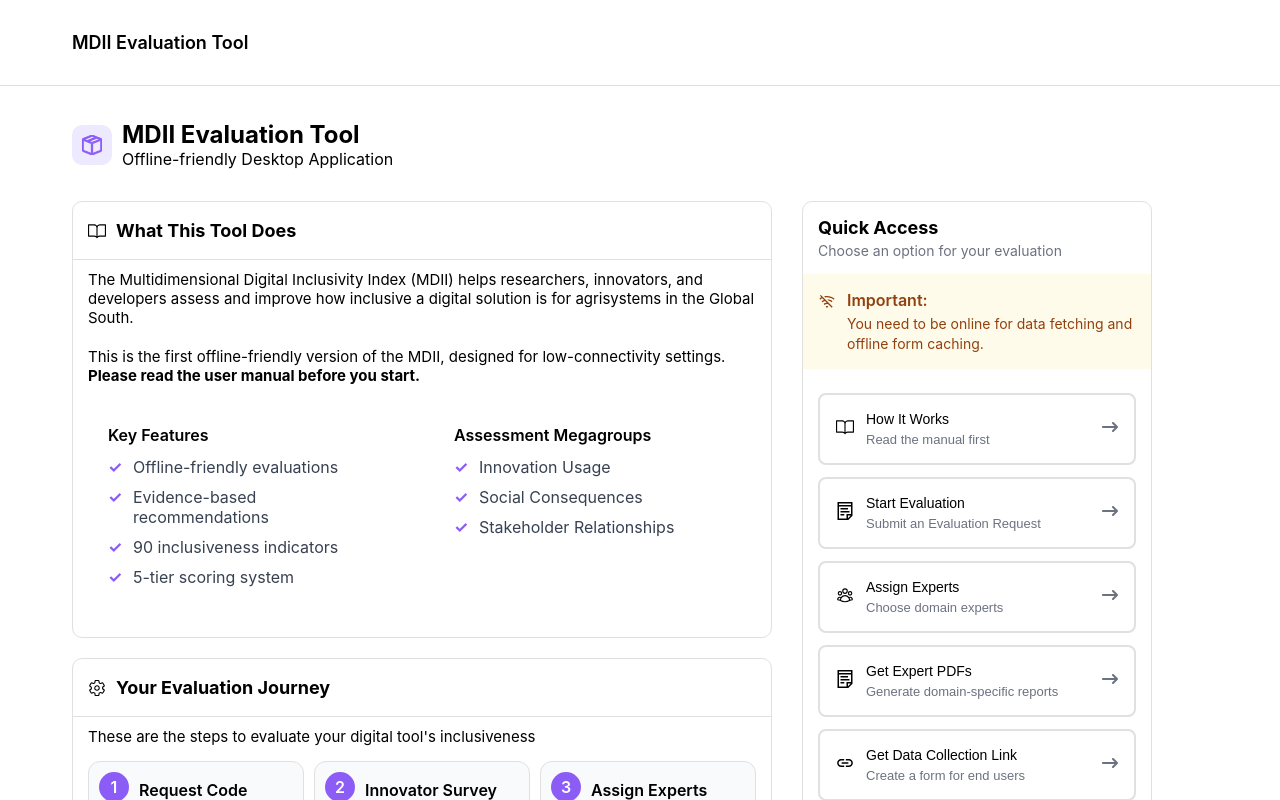
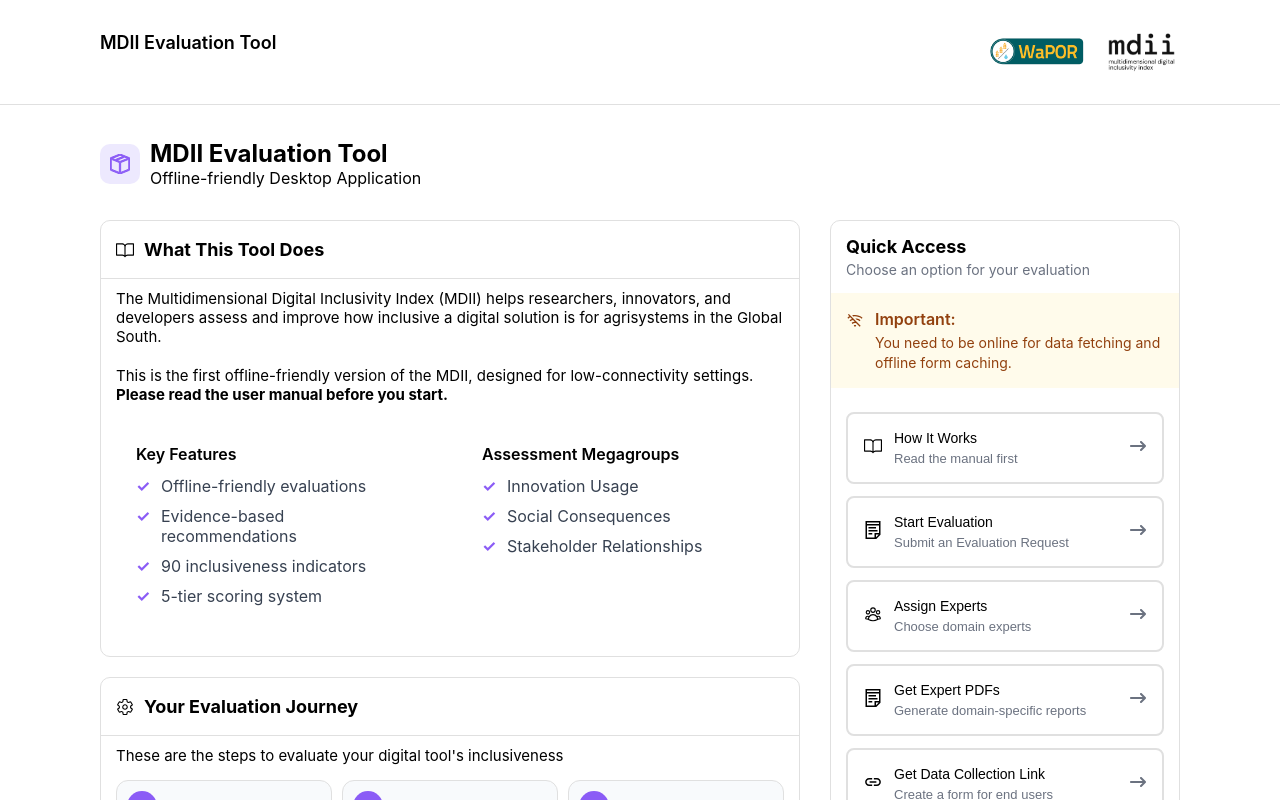
Before and after one commit to saliha-ziyard/mdii-offline-desktop-app, a React app: page / in a window 1280 px wide. Shown: the top 800 px of the page. Built offline with nearby package versions, Linux system fonts and the light colour scheme.

Commit message:
header logo added

```diff
--- a/public/styles.css
+++ b/public/styles.css
@@ -37,15 +37,34 @@ body {
 /* Header ================================================*/
 .header {
   background-color: #fff;
+  /* gap: 32px; */
+  display: flex;
+  max-width: 1080px;
   padding: 32px;
-  display: flex;
-  max-width: 1200px;
+  padding-left: 0;
+  padding-right: 0;
   margin: 0 auto;
+  justify-content: space-between;
+
+
 }
 .header-title {
   font-size: 18px;
   font-weight: 600;
 }
+.header-logos {
+  display: flex;
+  align-items: center;
+  gap: 1rem;
+}
+
+.logo {
+  height: 40px;
+  width: auto;
+  object-fit: contain;
+}
+
+
 hr {
   border: none;
   height: 1px;
@@ -57,21 +76,26 @@ hr {
 .dashboard-container {
   background-color: #fff;
   min-height: calc(100vh - 140px);
+
 }
 
 .main-dashboard {
   display: flex;
   flex-direction: column;
-  max-width: 1200px;
+  max-width: 1080px;
   margin: 0 auto;
-  gap: 32px;
+  /* gap: 32px; */
   padding: 32px;
+  padding-left: 0;
+  padding-right: 0;
+
 }
 
 .content-area {
   display: flex;
   flex-direction: row;
   flex: 2;
+  justify-content: space-between;
 }
 .content-area .sub-content {
   max-width: 700px;
@@ -116,6 +140,8 @@ hr {
   margin-bottom: 20px;
   border: 1px solid var(--border-colour);
   border-radius: var(--border-radius);
+  max-width: 1080px;
+  margin-top: 32px;
 }
 
 .section-header-main {
@@ -203,6 +229,9 @@ hr {
 .journey-section {
   border: 1px solid var(--border-colour);
   border-radius: var(--border-radius);
+  max-width: 1080px;
+  margin-bottom: 32px;
+
 }
 
 .journey-steps {
@@ -267,6 +296,8 @@ hr {
   border: 1px solid var(--border-colour);
   border-radius: var(--border-radius);
   height: fit-content;
+  margin-top: 32px;
+
 }
 
 .sidebar-header {
@@ -379,6 +410,7 @@ hr {
   border: 1px solid var(--border-colour);
   padding: 20px 0px;
   max-width: 1080px;
+
 }
 
 .troubleshoot-title {
--- a/src/components/subcomponents/Header.jsx
+++ b/src/components/subcomponents/Header.jsx
@@ -1,13 +1,24 @@
 import React from "react";
 
 const Header = () => (
-    <>
+  <>
     <div className="header">
-        <p className="header-title"> MDII Evaluation Tool
-        </p>
+      <p className="header-title">MDII Evaluation Tool</p>
+      <div className="header-logos">
+        <img
+          src="./images/Wapor_Logo.png"
+          alt="Wapor Logo"
+          className="logo"
+        />
+        <img
+          src="./images/MDII_Logo.png"
+          alt="MDII Logo"
+          className="logo"
+        />
+      </div>
     </div>
     <hr/>
-    </>
+  </>
 );
 
 export default Header;
```
